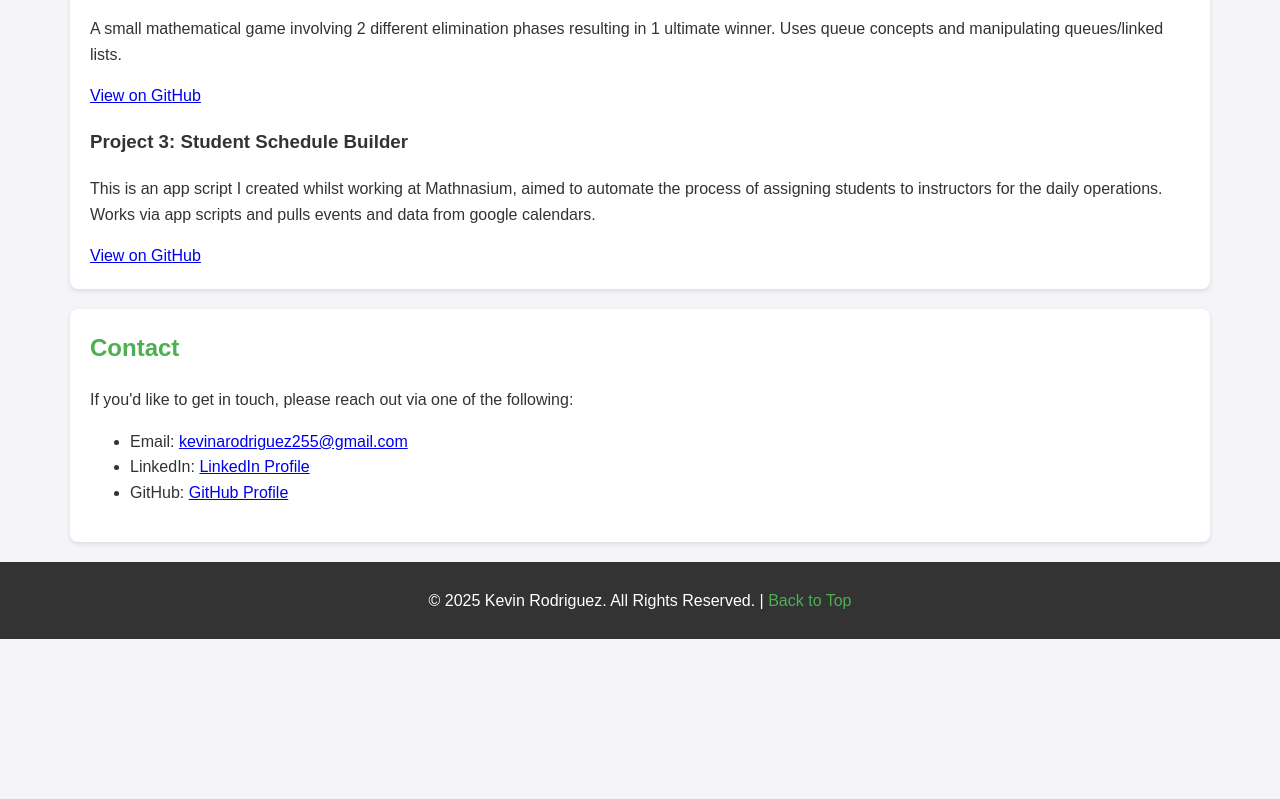
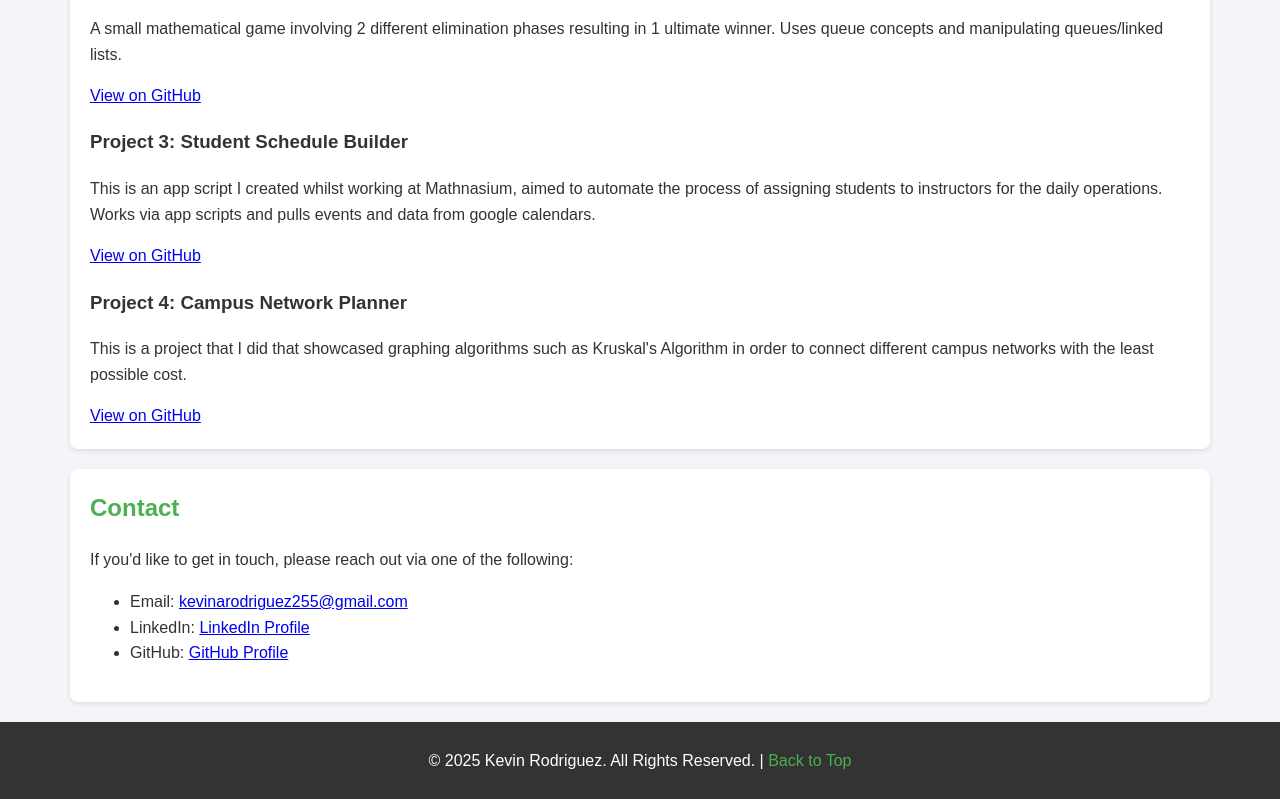
Before and after one commit to KevinTTO5/KevinTTO5.github.io, a plain HTML site: page index.html in a window 1280 px wide. Shown: the part 888-1687 px from the top of the page. Before the commit the page ends 1527 px from the top, so only its background shows below. Drawn offline with Linux system fonts and the light colour scheme.

Commit message:
Update index.html

```diff
--- a/index.html
+++ b/index.html
@@ -100,6 +100,11 @@
         <p>This is an app script I created whilst working at Mathnasium, aimed to automate the process of assigning students to instructors for the daily operations. Works via app scripts and pulls events and data from google calendars.</p>
         <a href="https://github.com/KevinTTO5/KevinTTO5.github.io/blob/main/Schedule%20Builder%20AppScripts" target="_blank">View on GitHub</a>
     </div>
+    <div>
+        <h3>Project 4: Campus Network Planner </h3>
+        <p>This is a project that I did that showcased graphing algorithms such as Kruskal's Algorithm in order to connect different campus networks with the least possible cost.</p>
+        <a href="https://github.com/KevinTTO5/KevinTTO5.github.io/blob/main/CampusNetworkPlanner.java" target="_blank">View on GitHub</a>
+    </div>
   </section>
 
     <section id="contact">
```
